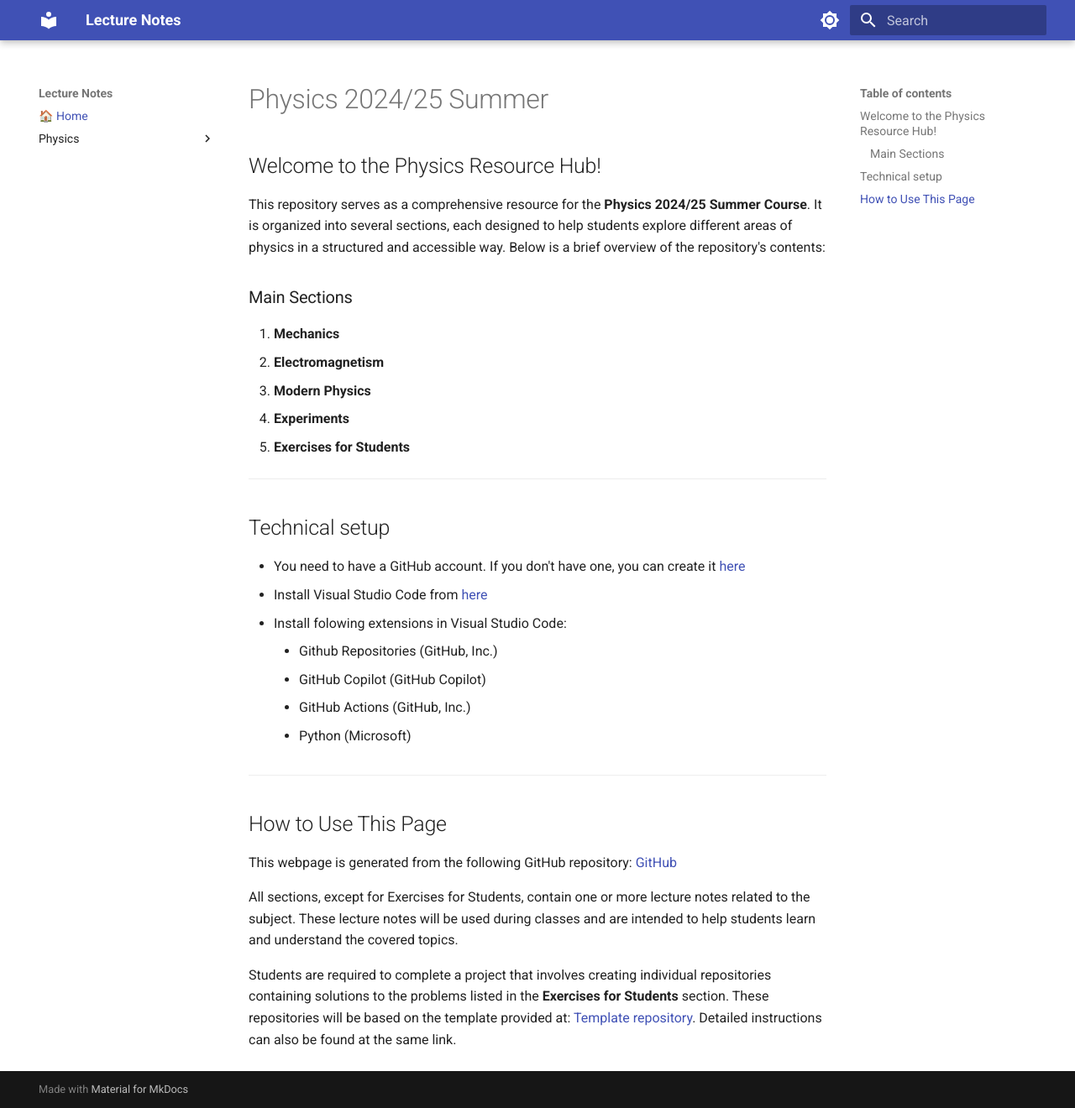
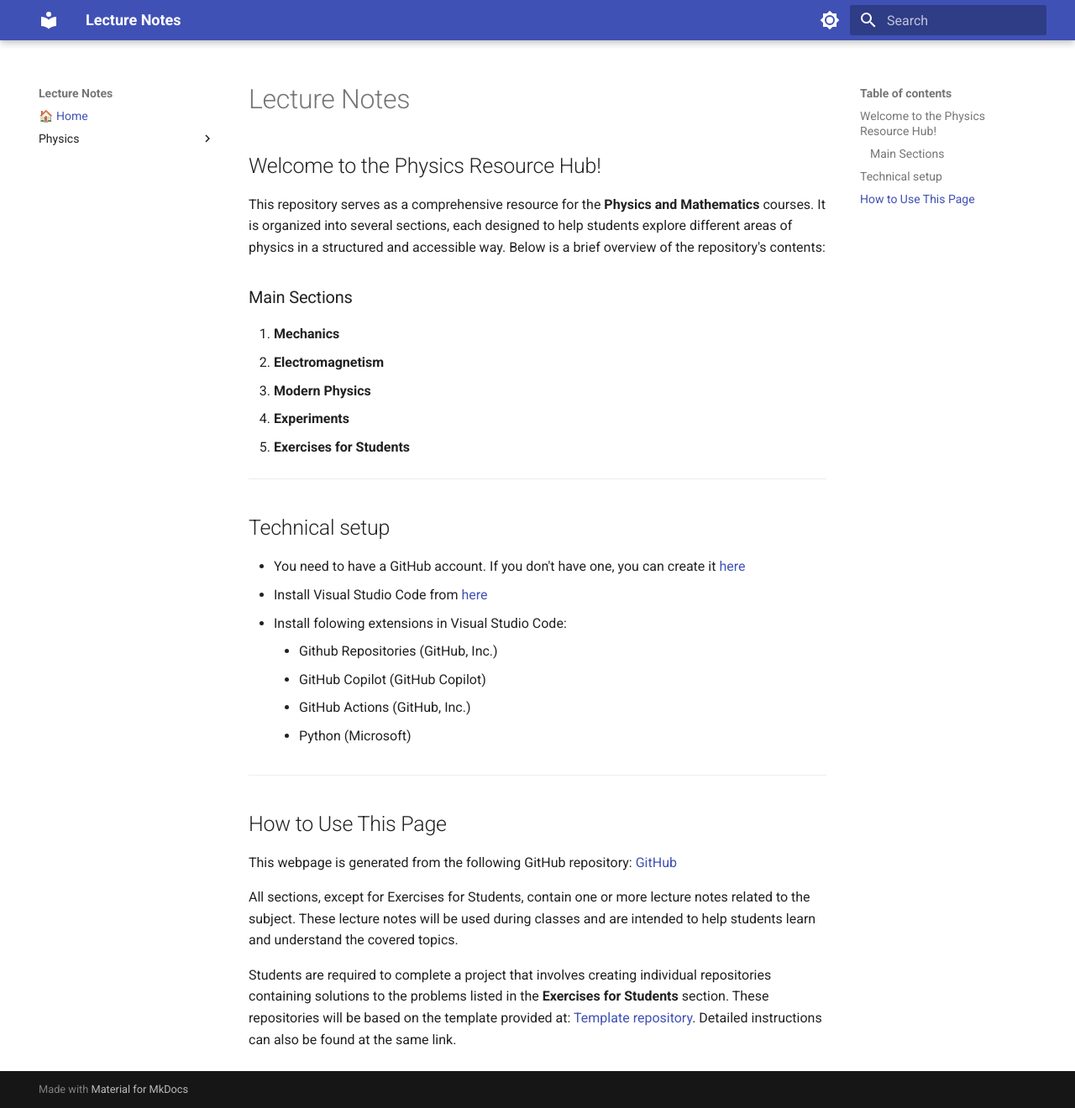
Before and after one commit to yusuf21sami/Mathematics_Physics_Lectures, an MkDocs documentation site: the page built from docs/index.md, in a window 1280 px wide and 1320 px high. Shown: the whole window at 84% size. Built offline with MkDocs 1.6.1 and Material for MkDocs 9.7.7, drawn with Linux system fonts in a browser that asks for light colours; nearby versions of some CDN libraries.

Commit message:
update home page

```diff
--- a/docs/index.md
+++ b/docs/index.md
@@ -1,8 +1,8 @@
-# Physics 2024/25 Summer
+# Lecture Notes
 
 ## Welcome to the Physics Resource Hub!
 
-This repository serves as a comprehensive resource for the **Physics 2024/25 Summer Course**. It is organized into several sections, each designed to help students explore different areas of physics in a structured and accessible way. Below is a brief overview of the repository's contents:
+This repository serves as a comprehensive resource for the **Physics and Mathematics** courses. It is organized into several sections, each designed to help students explore different areas of physics in a structured and accessible way. Below is a brief overview of the repository's contents:
 
 ### Main Sections
 
```
